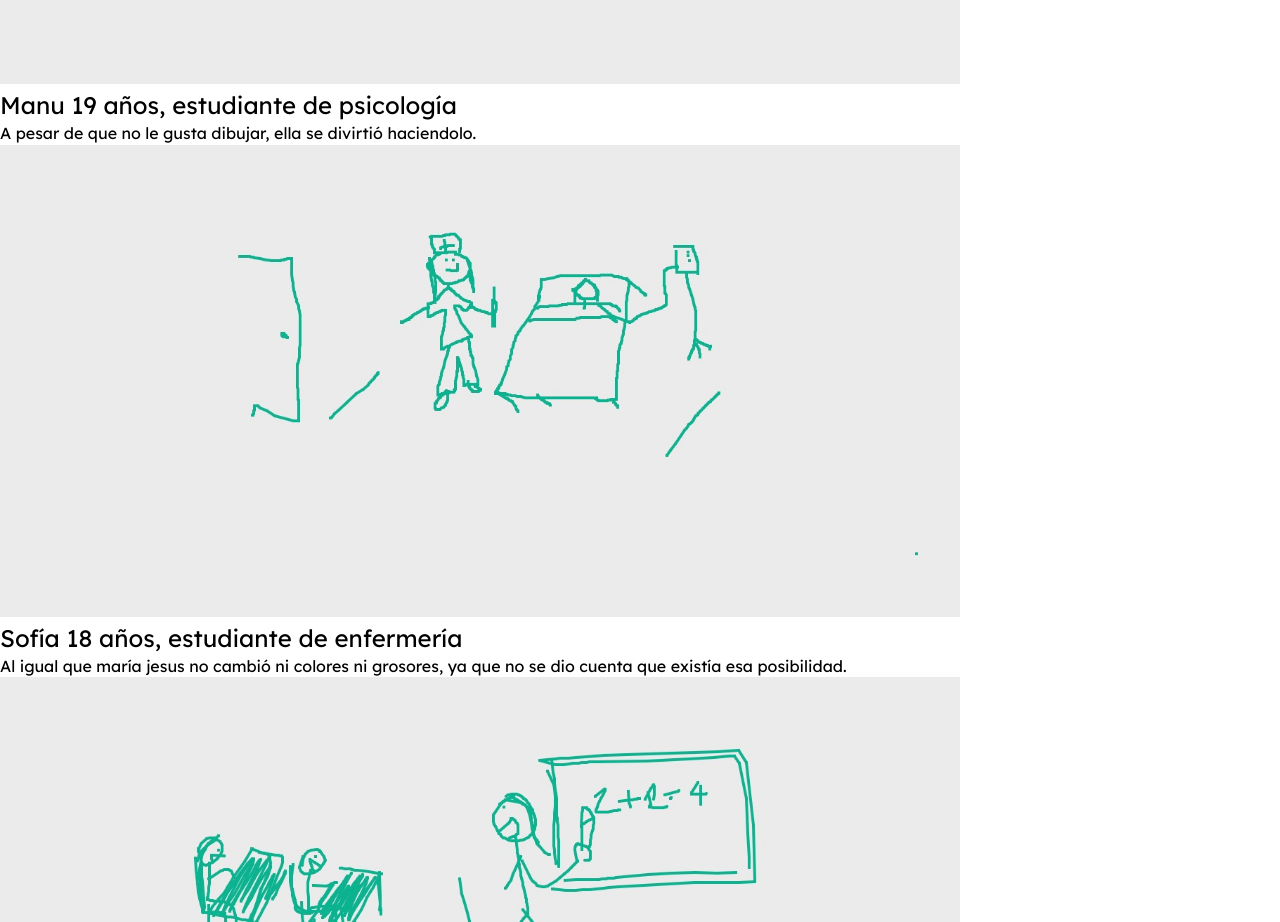
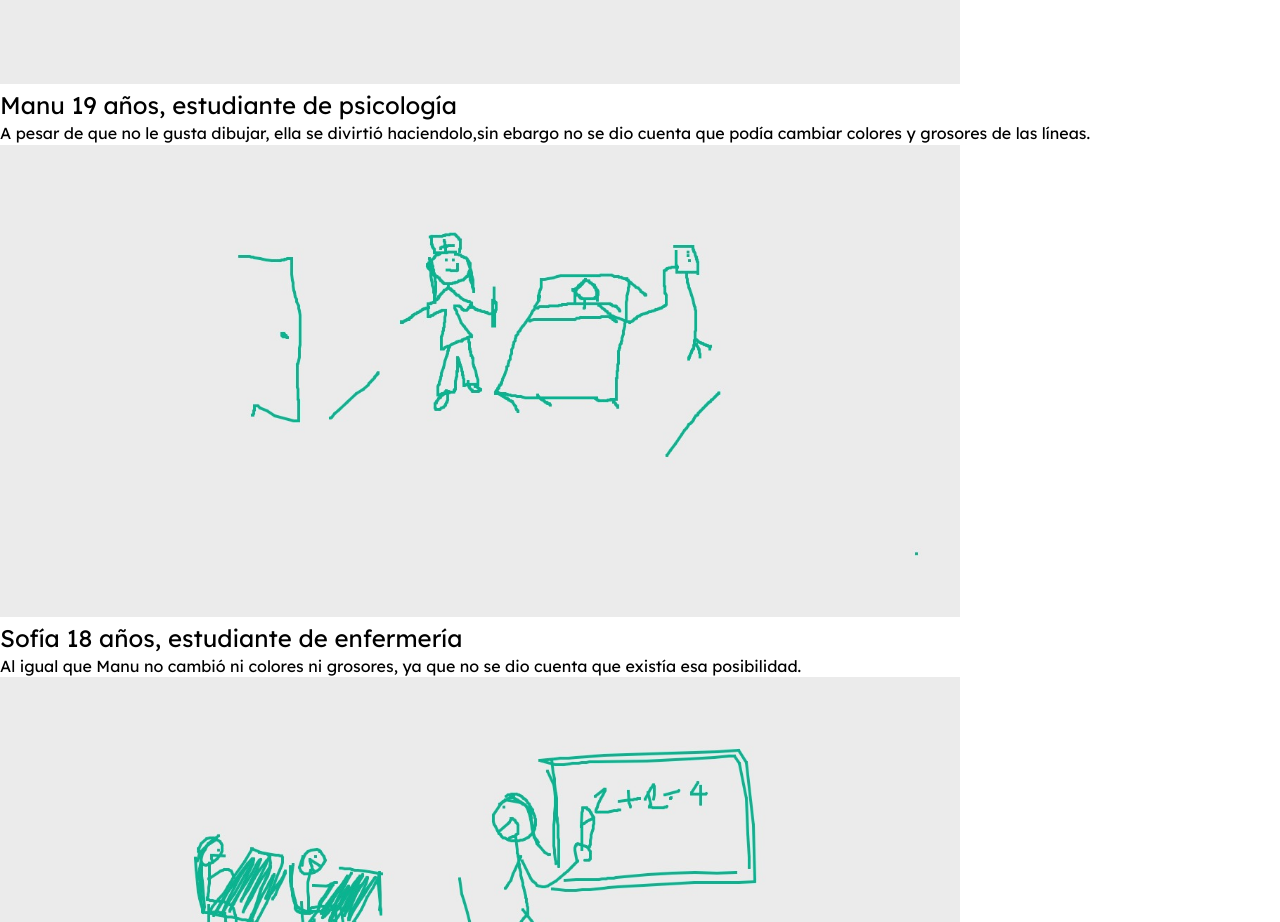
Before and after one commit to margaraitavialm/dno037_clase03, a plain HTML site: page galeria.html in a window 1280 px wide. Shown: the part 920-1842 px from the top of the page. Drawn offline with nearby package versions, Linux system fonts and the light colour scheme.

Commit message:
Add files via upload

```diff
--- a/galeria.html
+++ b/galeria.html
@@ -34,14 +34,14 @@
             width="960"
             height="472">
             <h2>Manu 19 años, estudiante de psicología</h2>
-            <p> A pesar de que no le gusta dibujar, ella se divirtió haciendolo.</p>
+            <p> A pesar de que no le gusta dibujar, ella se divirtió haciendolo,sin ebargo no se dio cuenta que podía cambiar colores y grosores de las líneas.</p>
 
            <img src="Yo en el futuro sanse.jpg"
             class="center"
             width="960"
             height="472">
             <h2>Sofía 18 años, estudiante de enfermería</h2>
-            <p>Al igual que maría jesus no cambió ni colores ni grosores, ya que no se dio cuenta que existía esa posibilidad.</p>
+            <p>Al igual que Manu no cambió ni colores ni grosores, ya que no se dio cuenta que existía esa posibilidad.</p>
 
           <img src="Yo en el futuro cote.jpg"
             class="center"
```
